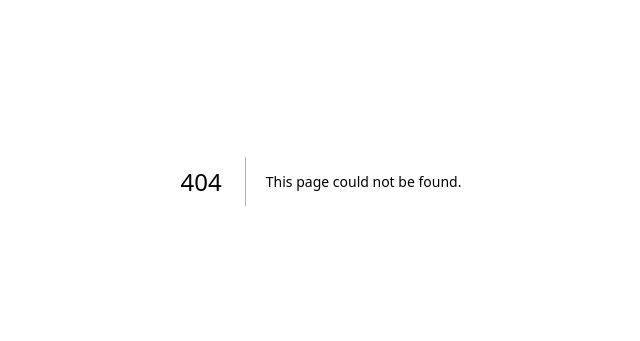
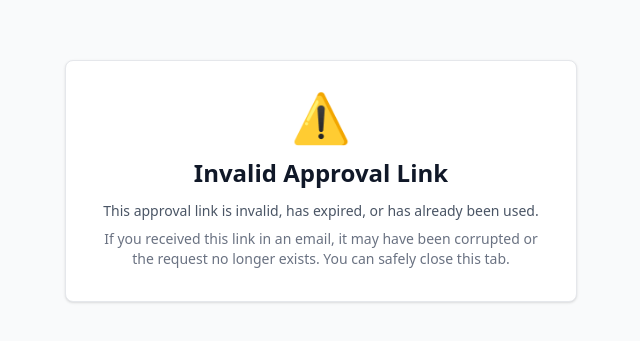
Before and after one commit to CZ140/time-off-request-system, a Next.js app: page /invalid in a window 1280 px wide. Before the commit this address had no page. Shown: the part 219-560 px from the top of the page, without its empty margins (319-959 px from the left). Built offline with nearby package versions, Linux system fonts and the light colour scheme.

Commit message:
feat(03-04): create /invalid error page
- Static server component (no searchParams needed)
- Clear messaging for invalid/expired/used approval links
- Amber warning icon, neutral card layout per plan spec
- Build passes: /invalid renders as static, /reviewed as dynamic

```diff
--- /dev/null
+++ b/app/invalid/page.tsx
@@ -0,0 +1,26 @@
+// app/invalid/page.tsx
+
+export default function InvalidPage() {
+  return (
+    <main className="min-h-screen bg-gray-50 flex items-center justify-center p-6">
+      <div className="bg-white rounded-lg shadow-sm border border-gray-200 p-8 max-w-lg w-full text-center">
+        {/* Icon */}
+        <div className="text-amber-500 text-5xl mb-4">&#9888;</div>
+
+        {/* Heading */}
+        <h1 className="text-2xl font-semibold text-gray-900 mb-3">
+          Invalid Approval Link
+        </h1>
+
+        {/* Explanation */}
+        <p className="text-sm text-gray-600 mb-2">
+          This approval link is invalid, has expired, or has already been used.
+        </p>
+        <p className="text-sm text-gray-500">
+          If you received this link in an email, it may have been corrupted or the
+          request no longer exists. You can safely close this tab.
+        </p>
+      </div>
+    </main>
+  )
+}
```
